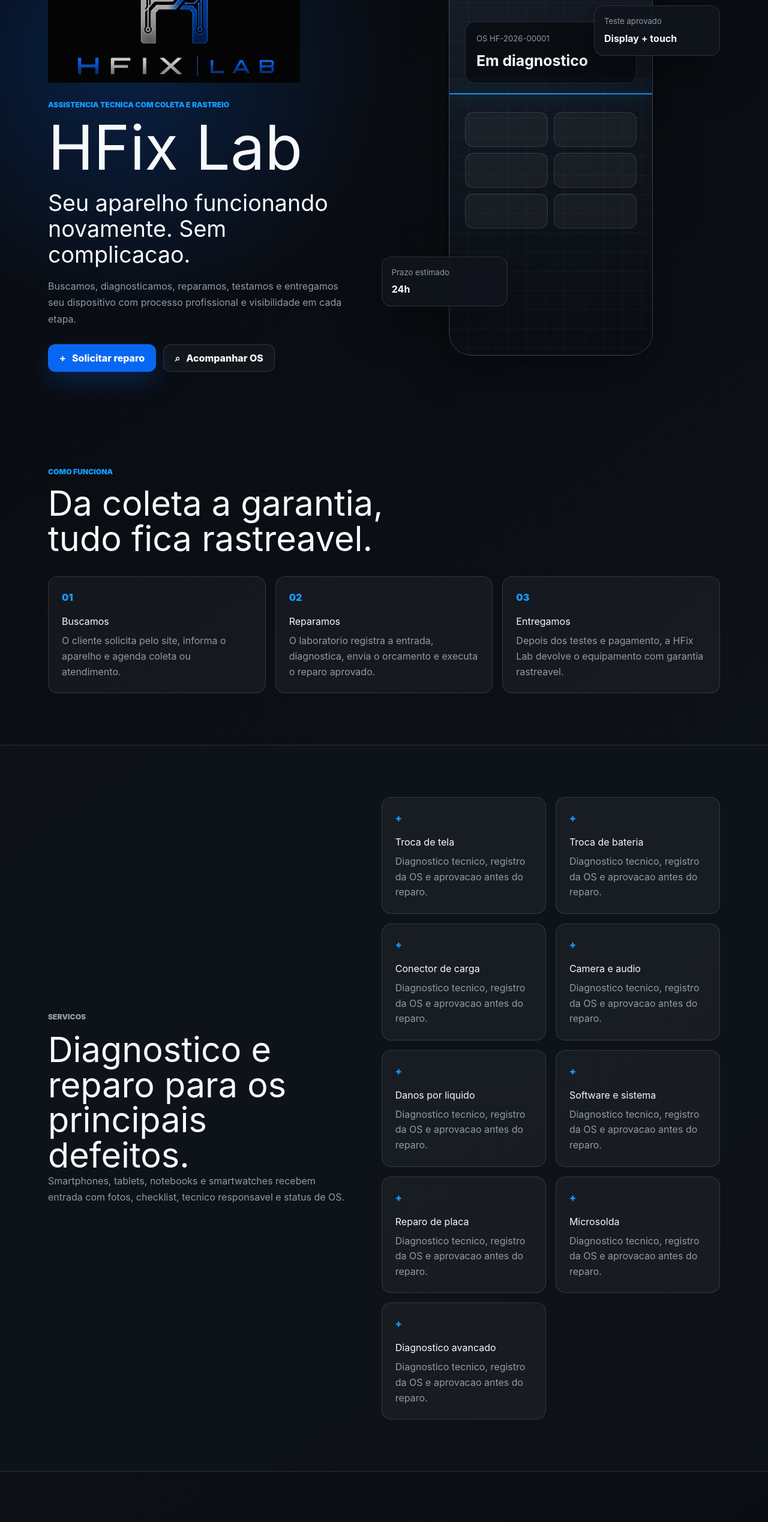
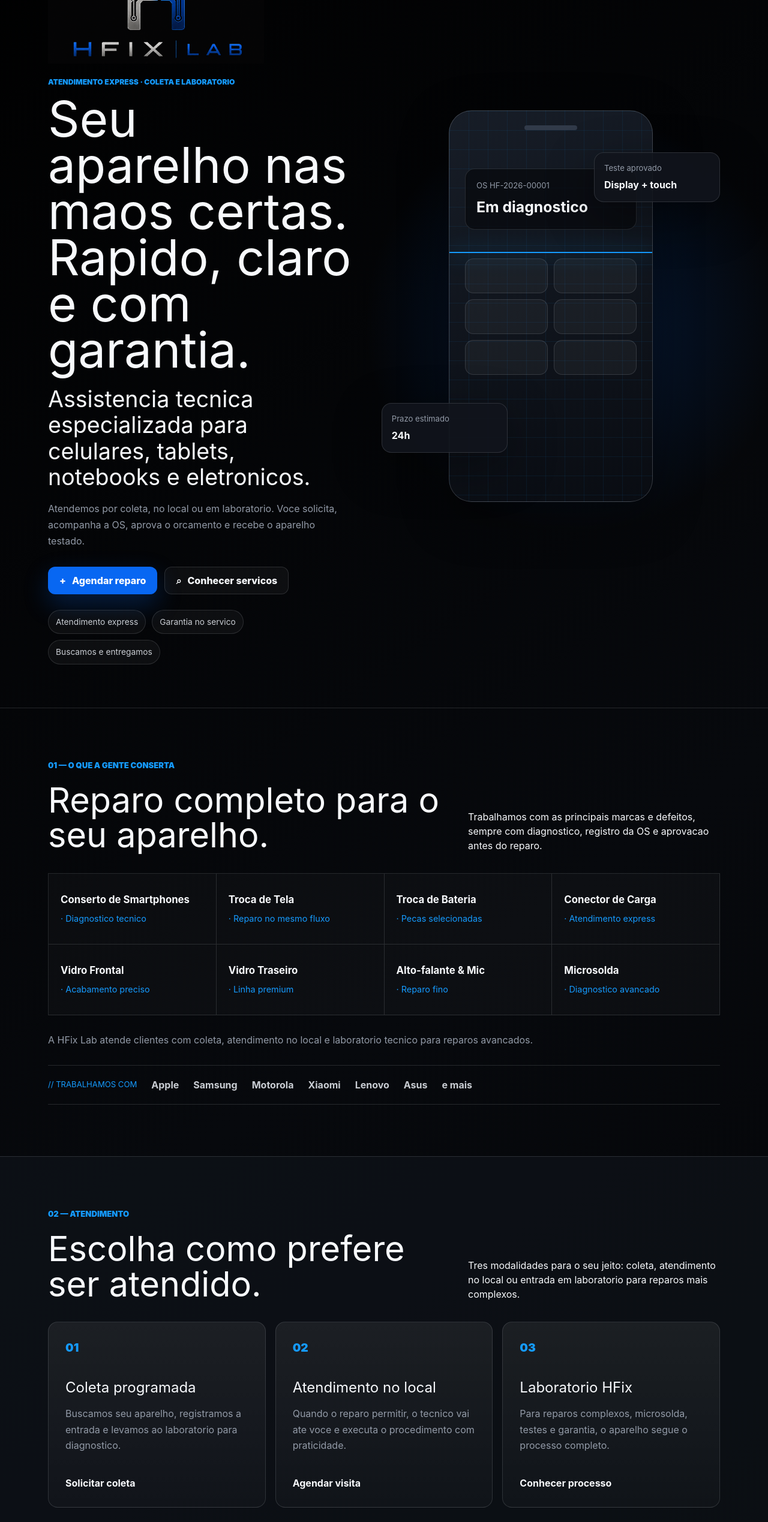
Before and after one commit to fabioligorio/hfixlab, a Next.js app: page / in a window 1280 px wide. Shown: the part 220-2758 px from the top of the page at 60% size. Built offline with nearby package versions, Linux system fonts and the light colour scheme.

Commit message:
Redesenha home no estilo express

```diff
--- a/src/app/globals.css
+++ b/src/app/globals.css
@@ -25,8 +25,8 @@
 body {
   margin: 0;
   background:
-    radial-gradient(circle at 16% 8%, rgba(8, 103, 242, 0.24), transparent 28rem),
-    linear-gradient(145deg, #07090d 0%, #0d1118 48%, #07090d 100%);
+    radial-gradient(circle at 75% 16%, rgba(8, 103, 242, 0.2), transparent 22rem),
+    linear-gradient(145deg, #000 0%, #07090d 42%, #000 100%);
   color: var(--text-primary);
   font-family: Inter, Arial, sans-serif;
 }
@@ -142,6 +142,10 @@
   padding: 56px 0 72px;
 }
 
+.express-hero {
+  border-bottom: 1px solid var(--line);
+}
+
 .hero-grid,
 .split {
   display: grid;
@@ -162,15 +166,32 @@
 }
 
 .hero-copy h1 {
-  font-size: clamp(3.25rem, 8vw, 6.5rem);
+  max-width: 720px;
+  font-size: clamp(2.9rem, 6.4vw, 5.8rem);
   line-height: 0.94;
 }
 
 .hero-logo {
-  width: min(420px, 100%);
+  width: min(360px, 100%);
   height: auto;
-  margin-bottom: 28px;
+  margin-bottom: 22px;
   object-fit: contain;
+}
+
+.hero-badges {
+  display: flex;
+  flex-wrap: wrap;
+  gap: 10px;
+  margin-top: 26px;
+}
+
+.hero-badges span {
+  border: 1px solid var(--line);
+  border-radius: 999px;
+  padding: 9px 12px;
+  color: var(--brand-silver);
+  background: rgba(255, 255, 255, 0.04);
+  font-size: 0.86rem;
 }
 
 .lead {
@@ -328,6 +349,22 @@
   margin-bottom: 34px;
 }
 
+.split-heading {
+  max-width: none;
+  display: grid;
+  grid-template-columns: 1fr minmax(260px, 420px);
+  gap: 28px;
+  align-items: end;
+}
+
+.section-kicker {
+  margin-bottom: 18px;
+  color: var(--brand-highlight);
+  font-weight: 900;
+  text-transform: uppercase;
+  font-size: 0.82rem;
+}
+
 .section-heading h2,
 .split h2,
 .page-hero h1 {
@@ -390,6 +427,192 @@
 
 .service-grid {
   grid-template-columns: repeat(2, minmax(0, 1fr));
+}
+
+.express-service-grid {
+  display: grid;
+  grid-template-columns: repeat(4, minmax(0, 1fr));
+  border-top: 1px solid var(--line);
+  border-left: 1px solid var(--line);
+}
+
+.express-service {
+  min-height: 118px;
+  display: grid;
+  align-content: center;
+  gap: 8px;
+  border-right: 1px solid var(--line);
+  border-bottom: 1px solid var(--line);
+  padding: 20px;
+  background: rgba(255, 255, 255, 0.025);
+  transition:
+    background 180ms ease,
+    transform 180ms ease;
+}
+
+.express-service:hover {
+  background: rgba(8, 103, 242, 0.14);
+  transform: translateY(-2px);
+}
+
+.express-service strong,
+.accessory-grid strong {
+  font-size: 1.05rem;
+}
+
+.express-service span,
+.accessory-grid span {
+  color: var(--brand-highlight);
+  font-size: 0.9rem;
+}
+
+.service-note {
+  max-width: 860px;
+  margin: 28px 0;
+  color: var(--text-secondary);
+  line-height: 1.7;
+}
+
+.brand-strip {
+  display: flex;
+  flex-wrap: wrap;
+  align-items: center;
+  gap: 16px 24px;
+  border-block: 1px solid var(--line);
+  padding: 20px 0;
+}
+
+.brand-strip span {
+  color: var(--brand-highlight);
+  font-size: 0.82rem;
+  text-transform: uppercase;
+}
+
+.brand-strip strong {
+  color: var(--brand-silver);
+}
+
+.attendance-grid {
+  display: grid;
+  grid-template-columns: repeat(3, minmax(0, 1fr));
+  gap: 16px;
+}
+
+.attendance-card {
+  min-height: 310px;
+  display: flex;
+  flex-direction: column;
+  border: 1px solid var(--line);
+  border-radius: 16px;
+  padding: 28px;
+  background: linear-gradient(180deg, rgba(255, 255, 255, 0.065), rgba(255, 255, 255, 0.025));
+}
+
+.attendance-card span {
+  color: var(--brand-highlight);
+  font-weight: 900;
+  font-size: 1.2rem;
+}
+
+.attendance-card h3 {
+  margin: 34px 0 12px;
+  font-family: Manrope, Inter, Arial, sans-serif;
+  font-size: 1.5rem;
+}
+
+.attendance-card p {
+  margin: 0;
+  color: var(--text-secondary);
+  line-height: 1.65;
+}
+
+.attendance-card strong {
+  margin-top: auto;
+  color: var(--text-primary);
+}
+
+.accessory-copy h2,
+.contact-section h2 {
+  margin: 0;
+  font-family: Manrope, Inter, Arial, sans-serif;
+  font-size: clamp(2rem, 5vw, 3.6rem);
+  line-height: 1.02;
+}
+
+.accessory-grid {
+  display: grid;
+  grid-template-columns: repeat(2, minmax(0, 1fr));
+  border-top: 1px solid var(--line);
+  border-left: 1px solid var(--line);
+}
+
+.accessory-grid article {
+  min-height: 108px;
+  display: grid;
+  align-content: center;
+  gap: 8px;
+  border-right: 1px solid var(--line);
+  border-bottom: 1px solid var(--line);
+  padding: 18px;
+  background: rgba(255, 255, 255, 0.025);
+}
+
+.reason-grid {
+  display: grid;
+  grid-template-columns: repeat(4, minmax(0, 1fr));
+  gap: 16px;
+}
+
+.reason-card {
+  min-height: 220px;
+  border-top: 1px solid var(--line);
+  padding-top: 24px;
+}
+
+.reason-card span {
+  color: var(--brand-highlight);
+  font-weight: 900;
+  font-size: 1.4rem;
+}
+
+.reason-card h3 {
+  margin: 20px 0 12px;
+  font-family: Manrope, Inter, Arial, sans-serif;
+  font-size: 1.35rem;
+}
+
+.reason-card p,
+.contact-panel p {
+  margin: 0;
+  color: var(--text-secondary);
+  line-height: 1.65;
+}
+
+.contact-panel {
+  display: grid;
+  gap: 18px;
+  border: 1px solid var(--line);
+  border-radius: 16px;
+  padding: 28px;
+  background: rgba(255, 255, 255, 0.045);
+}
+
+.contact-panel div {
+  display: grid;
+  gap: 8px;
+  border-bottom: 1px solid var(--line);
+  padding-bottom: 18px;
+}
+
+.contact-panel span {
+  color: var(--brand-highlight);
+  font-size: 0.82rem;
+  font-weight: 900;
+  text-transform: uppercase;
+}
+
+.contact-panel strong {
+  font-size: 1.12rem;
 }
 
 .trust-grid {
@@ -688,8 +911,15 @@
   .service-grid,
   .trust-grid,
   .metric-grid,
-  .contact-grid {
+  .contact-grid,
+  .express-service-grid,
+  .reason-grid {
     grid-template-columns: repeat(2, minmax(0, 1fr));
+  }
+
+  .split-heading,
+  .attendance-grid {
+    grid-template-columns: 1fr;
   }
 
   .request-form {
@@ -723,7 +953,10 @@
   .service-grid,
   .trust-grid,
   .metric-grid,
-  .contact-grid {
+  .contact-grid,
+  .express-service-grid,
+  .reason-grid,
+  .accessory-grid {
     grid-template-columns: 1fr;
   }
 
--- a/src/app/page.tsx
+++ b/src/app/page.tsx
@@ -1,14 +1,61 @@
 import { DeviceVisual } from "@/components/DeviceVisual";
 import Image from "next/image";
 import { PageChrome } from "@/components/PageChrome";
-import { ServiceGrid } from "@/components/ServiceGrid";
-import { Timeline } from "@/components/Timeline";
-import { steps, trustItems } from "@/lib/content";
+
+const repairServices = [
+  ["Conserto de Smartphones", "Diagnostico tecnico"],
+  ["Troca de Tela", "Reparo no mesmo fluxo"],
+  ["Troca de Bateria", "Pecas selecionadas"],
+  ["Conector de Carga", "Atendimento express"],
+  ["Vidro Frontal", "Acabamento preciso"],
+  ["Vidro Traseiro", "Linha premium"],
+  ["Alto-falante & Mic", "Reparo fino"],
+  ["Microsolda", "Diagnostico avancado"],
+];
+
+const brands = ["Apple", "Samsung", "Motorola", "Xiaomi", "Lenovo", "Asus", "e mais"];
+
+const attendance = [
+  [
+    "01",
+    "Coleta programada",
+    "Buscamos seu aparelho, registramos a entrada e levamos ao laboratorio para diagnostico.",
+    "Solicitar coleta",
+  ],
+  [
+    "02",
+    "Atendimento no local",
+    "Quando o reparo permitir, o tecnico vai ate voce e executa o procedimento com praticidade.",
+    "Agendar visita",
+  ],
+  [
+    "03",
+    "Laboratorio HFix",
+    "Para reparos complexos, microsolda, testes e garantia, o aparelho segue o processo completo.",
+    "Conhecer processo",
+  ],
+];
+
+const accessories = [
+  ["Capas & cases", "Protecao para as principais marcas"],
+  ["Peliculas", "Vidro, privacidade e matte"],
+  ["Carregadores", "Originais e homologados"],
+  ["Cabos", "USB-C, Lightning e Micro USB"],
+  ["Fones", "Com fio e Bluetooth"],
+  ["Suportes", "Mesa, carro e bancada"],
+];
+
+const reasons = [
+  ["24H", "Atendimento agil", "Triagem rapida e status claro desde a solicitacao."],
+  ["90D", "Garantia no servico", "Historico da OS, testes e cobertura vinculada ao reparo."],
+  ["OS", "Rastreio completo", "Coleta, diagnostico, orcamento, reparo, testes e entrega."],
+  ["R$0", "Orcamento transparente", "Aprovacao digital antes de qualquer execucao."],
+];
 
 export default function Home() {
   return (
     <PageChrome>
-      <section className="hero">
+      <section className="hero express-hero">
         <div className="shell hero-grid">
           <div className="hero-copy">
             <Image
@@ -19,96 +66,168 @@
               height={256}
               priority
             />
-            <p className="eyebrow">Assistencia tecnica com coleta e rastreio</p>
-            <h1>HFix Lab</h1>
+            <p className="eyebrow">Atendimento express · coleta e laboratorio</p>
+            <h1>Seu aparelho nas maos certas. Rapido, claro e com garantia.</h1>
             <p className="lead">
-              Seu aparelho funcionando novamente. Sem complicacao.
+              Assistencia tecnica especializada para celulares, tablets,
+              notebooks e eletronicos.
             </p>
             <p>
-              Buscamos, diagnosticamos, reparamos, testamos e entregamos seu
-              dispositivo com processo profissional e visibilidade em cada
-              etapa.
+              Atendemos por coleta, no local ou em laboratorio. Voce solicita,
+              acompanha a OS, aprova o orcamento e recebe o aparelho testado.
             </p>
             <div className="actions">
               <a className="button button-primary" href="/solicitar-reparo">
                 <span aria-hidden="true">+</span>
-                Solicitar reparo
+                Agendar reparo
               </a>
-              <a className="button button-secondary" href="/acompanhar">
+              <a className="button button-secondary" href="#servicos">
                 <span aria-hidden="true">⌕</span>
-                Acompanhar OS
+                Conhecer servicos
               </a>
+            </div>
+            <div className="hero-badges" aria-label="Diferenciais">
+              <span>Atendimento express</span>
+              <span>Garantia no servico</span>
+              <span>Buscamos e entregamos</span>
             </div>
           </div>
           <DeviceVisual />
         </div>
       </section>
 
-      <section className="section">
+      <section className="section" id="servicos">
         <div className="shell">
-          <div className="section-heading">
-            <p className="eyebrow">Como funciona</p>
-            <h2>Da coleta a garantia, tudo fica rastreavel.</h2>
+          <div className="section-kicker">01 — O que a gente conserta</div>
+          <div className="section-heading split-heading">
+            <h2>Reparo completo para o seu aparelho.</h2>
+            <p>
+              Trabalhamos com as principais marcas e defeitos, sempre com
+              diagnostico, registro da OS e aprovacao antes do reparo.
+            </p>
           </div>
-          <div className="step-grid">
-            {steps.map((step, index) => (
-              <article className="step-card" key={step.title}>
-                <span>{String(index + 1).padStart(2, "0")}</span>
-                <h3>{step.title}</h3>
-                <p>{step.text}</p>
+          <div className="express-service-grid">
+            {repairServices.map(([title, subtitle]) => (
+              <a className="express-service" href="/solicitar-reparo" key={title}>
+                <strong>{title}</strong>
+                <span>· {subtitle}</span>
+              </a>
+            ))}
+          </div>
+          <p className="service-note">
+            A HFix Lab atende clientes com coleta, atendimento no local e
+            laboratorio tecnico para reparos avancados.
+          </p>
+          <div className="brand-strip">
+            <span>{String.raw`// Trabalhamos com`}</span>
+            {brands.map((brand) => (
+              <strong key={brand}>{brand}</strong>
+            ))}
+          </div>
+        </div>
+      </section>
+
+      <section className="section surface-band" id="atendimento">
+        <div className="shell">
+          <div className="section-kicker">02 — Atendimento</div>
+          <div className="section-heading split-heading">
+            <h2>Escolha como prefere ser atendido.</h2>
+            <p>
+              Tres modalidades para o seu jeito: coleta, atendimento no local
+              ou entrada em laboratorio para reparos mais complexos.
+            </p>
+          </div>
+          <div className="attendance-grid">
+            {attendance.map(([number, title, text, action]) => (
+              <a className="attendance-card" href="/solicitar-reparo" key={title}>
+                <span>{number}</span>
+                <h3>{title}</h3>
+                <p>{text}</p>
+                <strong>{action}</strong>
+              </a>
+            ))}
+          </div>
+        </div>
+      </section>
+
+      <section className="section" id="acessorios">
+        <div className="shell split">
+          <div className="accessory-copy">
+            <div className="section-kicker">03 — Acessorios</div>
+            <h2>Tudo que seu aparelho precisa.</h2>
+            <p>
+              Alem dos reparos, a HFix Lab pode operar com acessorios para
+              proteger, carregar e completar a experiencia do cliente.
+            </p>
+            <div className="actions">
+              <a className="button button-secondary" href="/contato">
+                <span aria-hidden="true">?</span>
+                Consultar disponibilidade
+              </a>
+            </div>
+          </div>
+          <div className="accessory-grid">
+            {accessories.map(([title, text]) => (
+              <article key={title}>
+                <strong>{title}</strong>
+                <span>· {text}</span>
               </article>
             ))}
           </div>
         </div>
       </section>
 
-      <section className="section surface-band">
-        <div className="shell split">
-          <div>
-            <p className="eyebrow">Servicos</p>
-            <h2>Diagnostico e reparo para os principais defeitos.</h2>
+      <section className="section surface-band" id="confianca">
+        <div className="shell">
+          <div className="section-kicker">04 — Por que a HFix Lab</div>
+          <div className="section-heading split-heading">
+            <h2>Quatro motivos para confiar no seu reparo.</h2>
             <p>
-              Smartphones, tablets, notebooks e smartwatches recebem entrada
-              com fotos, checklist, tecnico responsavel e status de OS.
+              Processo objetivo, comunicacao clara e registro de cada etapa
+              importante da ordem de servico.
             </p>
           </div>
-          <ServiceGrid />
+          <div className="reason-grid">
+            {reasons.map(([code, title, text]) => (
+              <article key={title} className="reason-card">
+                <span>/ {code}</span>
+                <h3>{title}</h3>
+                <p>{text}</p>
+              </article>
+            ))}
+          </div>
         </div>
       </section>
 
-      <section className="section">
+      <section className="section contact-section" id="contato">
         <div className="shell split">
           <div>
-            <p className="eyebrow">Acompanhamento</p>
-            <h2>O cliente sabe exatamente onde o aparelho esta.</h2>
+            <div className="section-kicker">05 — Onde nos encontrar</div>
+            <h2>Chame a HFix Lab e resolva sem complicacao.</h2>
             <p>
-              O rastreio da ordem de servico reduz mensagens manuais e aumenta
-              a confianca durante diagnostico, orcamento, reparo e entrega.
+              Passe as informacoes do aparelho, escolha a melhor modalidade de
+              atendimento e acompanhe a OS ate a entrega.
             </p>
-            <div className="actions">
-              <a className="button button-primary" href="/acompanhar">
-                <span aria-hidden="true">⌕</span>
-                Consultar status
-              </a>
+          </div>
+          <div className="contact-panel">
+            <div>
+              <span>Endereco</span>
+              <strong>Atendimento sob agendamento</strong>
             </div>
-          </div>
-          <Timeline />
-        </div>
-      </section>
-
-      <section className="section surface-band">
-        <div className="shell">
-          <div className="section-heading">
-            <p className="eyebrow">Confianca</p>
-            <h2>Processo tecnico, claro e auditavel.</h2>
-          </div>
-          <div className="trust-grid">
-            {trustItems.map((item) => (
-              <div className="trust-item" key={item}>
-                <span aria-hidden="true">✓</span>
-                {item}
-              </div>
-            ))}
+            <div>
+              <span>WhatsApp · Telefone</span>
+              <strong>A definir</strong>
+              <p>Resposta rapida no horario comercial.</p>
+            </div>
+            <div>
+              <span>Horario de atendimento</span>
+              <strong>Segunda a Sabado</strong>
+              <p>Configure os horarios reais antes da publicacao final.</p>
+            </div>
+            <a className="button button-primary" href="/solicitar-reparo">
+              <span aria-hidden="true">+</span>
+              Solicitar reparo
+            </a>
           </div>
         </div>
       </section>
--- a/src/components/SiteHeader.tsx
+++ b/src/components/SiteHeader.tsx
@@ -1,13 +1,11 @@
 import { BrandMark } from "./BrandMark";
 
 const navItems = [
-  ["Servicos", "/servicos"],
-  ["Como funciona", "/como-funciona"],
-  ["Solicitar", "/solicitar-reparo"],
-  ["Acompanhar", "/acompanhar"],
-  ["Garantia", "/garantia"],
-  ["FAQ", "/faq"],
-  ["Contato", "/contato"],
+  ["Servicos", "/#servicos"],
+  ["Delivery", "/#atendimento"],
+  ["Acessorios", "/#acessorios"],
+  ["Garantia", "/#confianca"],
+  ["Contato", "/#contato"],
 ];
 
 export function SiteHeader() {
@@ -24,7 +22,7 @@
         </nav>
         <a className="button button-primary compact" href="/solicitar-reparo">
           <span aria-hidden="true">+</span>
-          Solicitar reparo
+          Agendar reparo
         </a>
       </div>
     </header>
```
Also changed, not shown: src/components/SiteFooter.tsx (+7 -5 lines).
